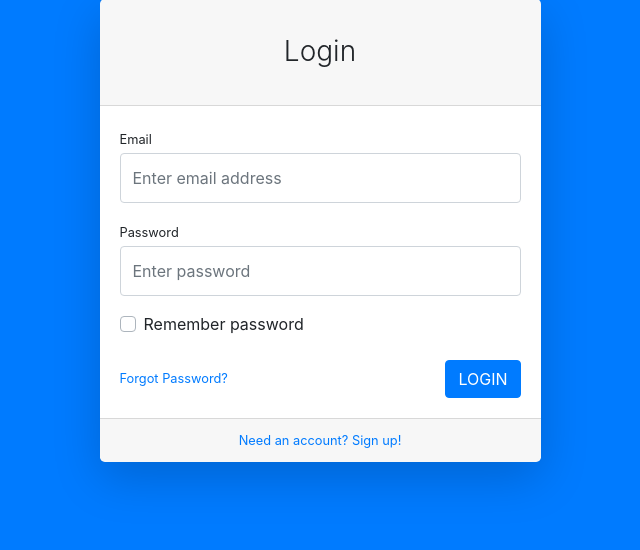
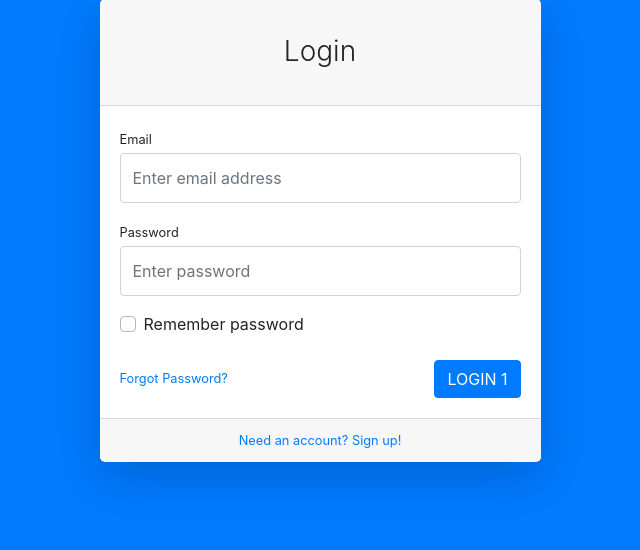
Before and after one commit to fp2013/CRUD-1, a PHP site: page / in a window 1280 px wide. Shown: the part 49-599 px from the top of the page, without its empty margins (320-960 px from the left). Run offline with PHP 8.4, Linux system fonts and the light colour scheme; some libraries are stand-ins or nearby versions.

Commit message:
se agrego correctamente 2

```diff
--- a/index.php
+++ b/index.php
@@ -97,7 +97,7 @@
                                             </div>
                                             <div class="form-group d-flex align-items-center justify-content-between mt-4 mb-0">
                                                 <a class="small" href="restorePass.php">Forgot Password?</a>
-                                                <button type="submit" class="btn btn-primary" >LOGIN</button>
+                                                <button type="submit" class="btn btn-primary" >LOGIN 1</button>
                                             </div>
                                         </form>
                                         <?php echo resultBlock($errors); ?>
```
